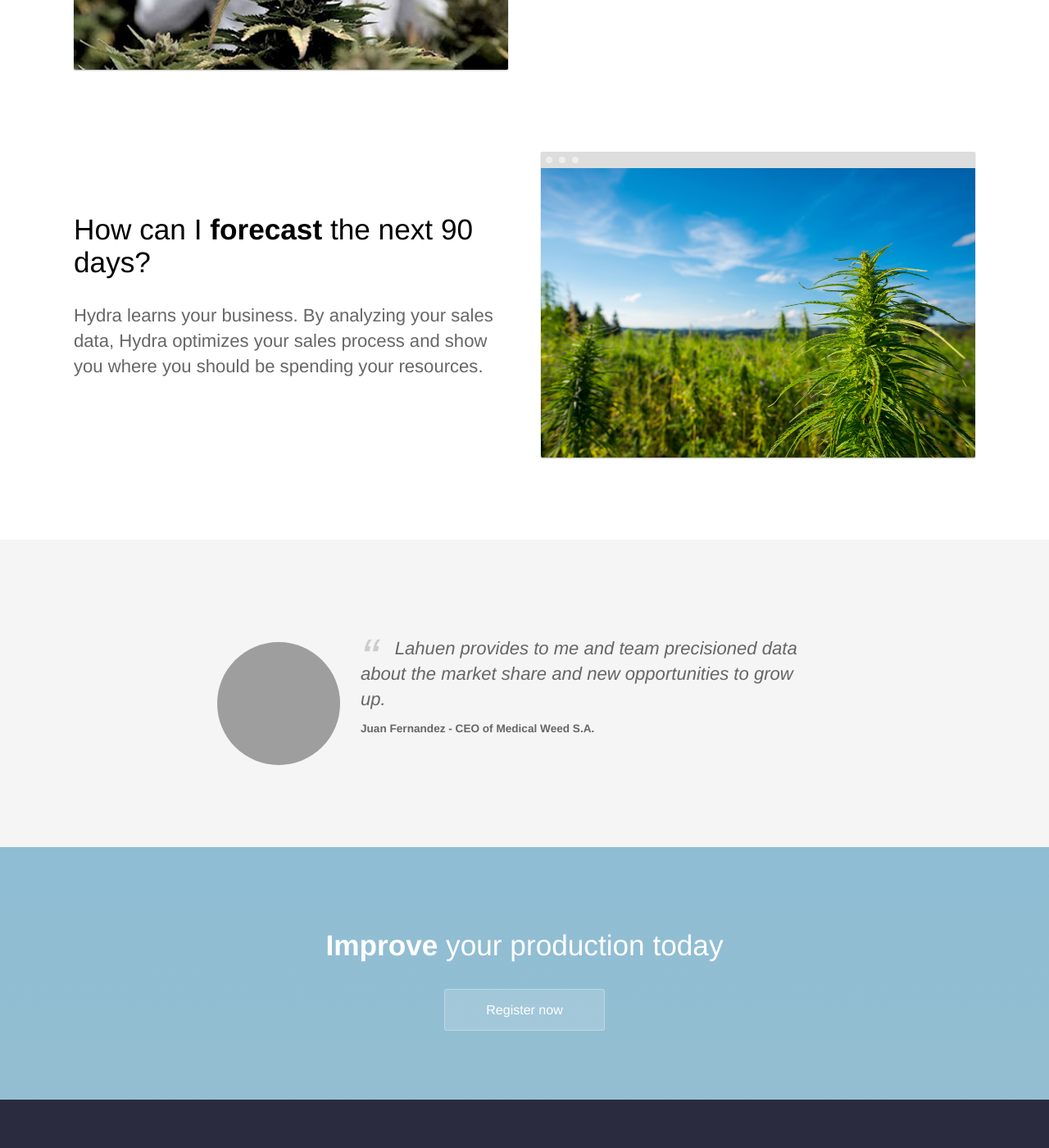
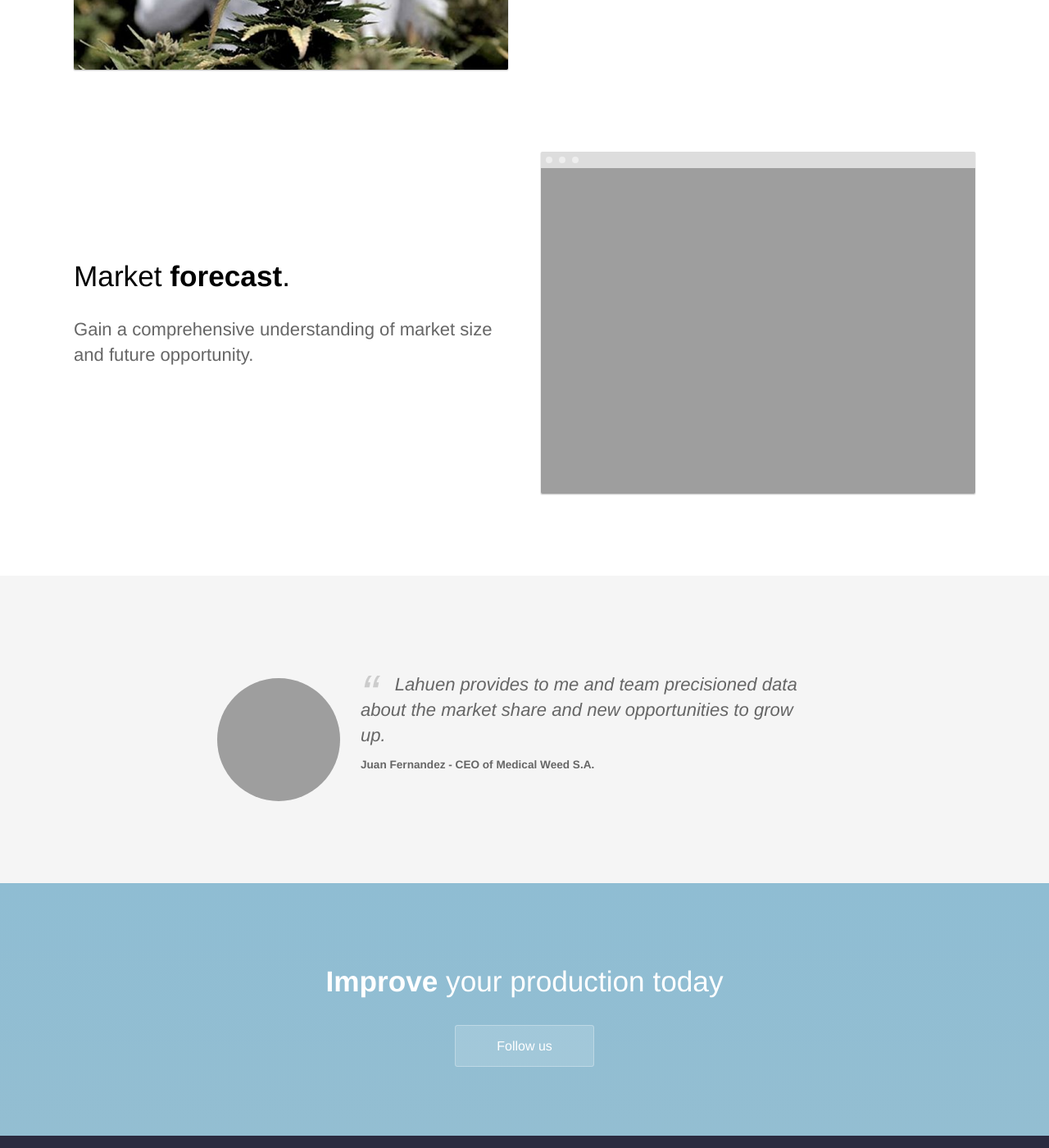
Before and after one commit to lahuen/lahuen, a Jekyll site: the page built from web/index.html, in a window 1280 px wide and 1400 px high, scrolled down 1698 px. Shown: the whole window at 82% size. Built offline with Jekyll 4.4.1, drawn with Linux system fonts in a browser that asks for light colours; grey boxes are pictures that could not be loaded.

Commit message:
Update index.html

```diff
--- a/web/index.html
+++ b/web/index.html
@@ -6,7 +6,7 @@ description: Welcome to Lahuen website!
 	<div class="text-container">
 		<h1 class="editable">We are <strong>Lahuen</strong></h1>
 		<p class="subtext editable">Building a technology platform for <strong>sustainable agriculture</strong> of Cannabis.</p>
-		<div class="cta button alt"><a href="{{ site.baseurl }}/contact/">About us.</a></div>
+		<div class="cta button alt"><a href="{{ site.baseurl }}/aboutt/">About us</a></div>
 		<div>
 			<img src="{{ site.baseurl }}/images/dashboard.png" alt="Screenshot" class="screenshot editable" />
 		</div>
@@ -41,11 +41,11 @@ description: Welcome to Lahuen website!
 	<section>
 		<div class="container flex">
 			<div class="text editable">
-				<h2>How can I <strong>forecast</strong> the next 90 days?</h2>
-				<p>Hydra learns your business. By analyzing your sales data, Hydra optimizes your sales process and show you where you should be spending your resources.</p>
+				<h2>Market <strong>forecast</strong>.</h2>
+				<p>Gain a comprehensive understanding of market size and future opportunity.</p>
 			</div>
 			<div class="image">
-				<img src="{{ site.baseurl }}/images/dashboard.png" alt="Screenshot" class="screenshot editable" />
+				<img src="{{ site.baseurl }}/images/cann-market.jpeg" alt="Vaporizer herb" class="screenshot editable" />
 			</div>
 		</div>
 	</section>
@@ -64,6 +64,6 @@ description: Welcome to Lahuen website!
 
 	<section class="bottom-cta">
 		<h2 class="editable"><strong>Improve</strong> your production today</h2>
-		<div class="button alt"><a href="#">Register now</a></div>
+		<div class="button alt"><a href="#">Follow us</a></div>
 	</section>
 </div>
```
